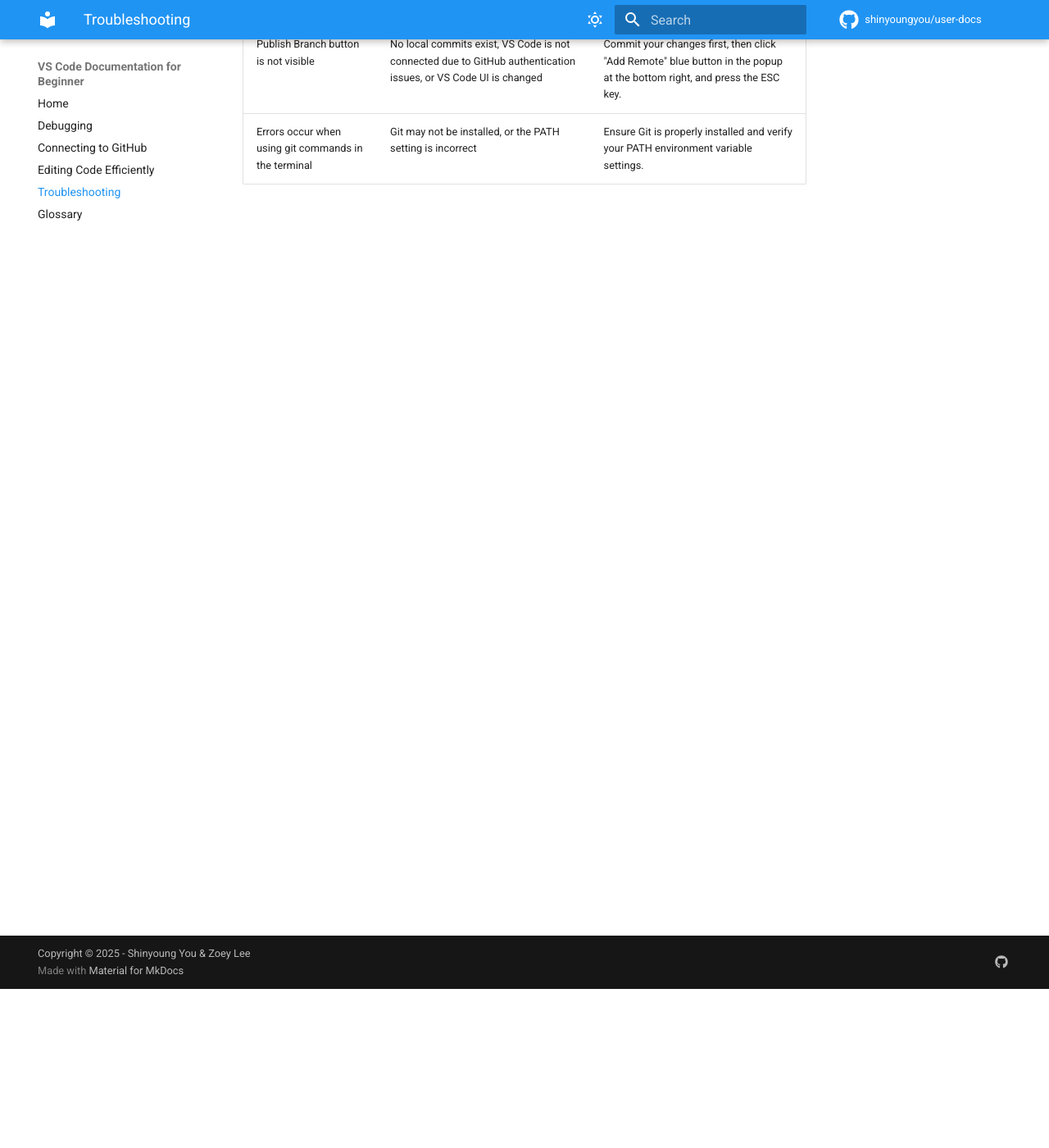
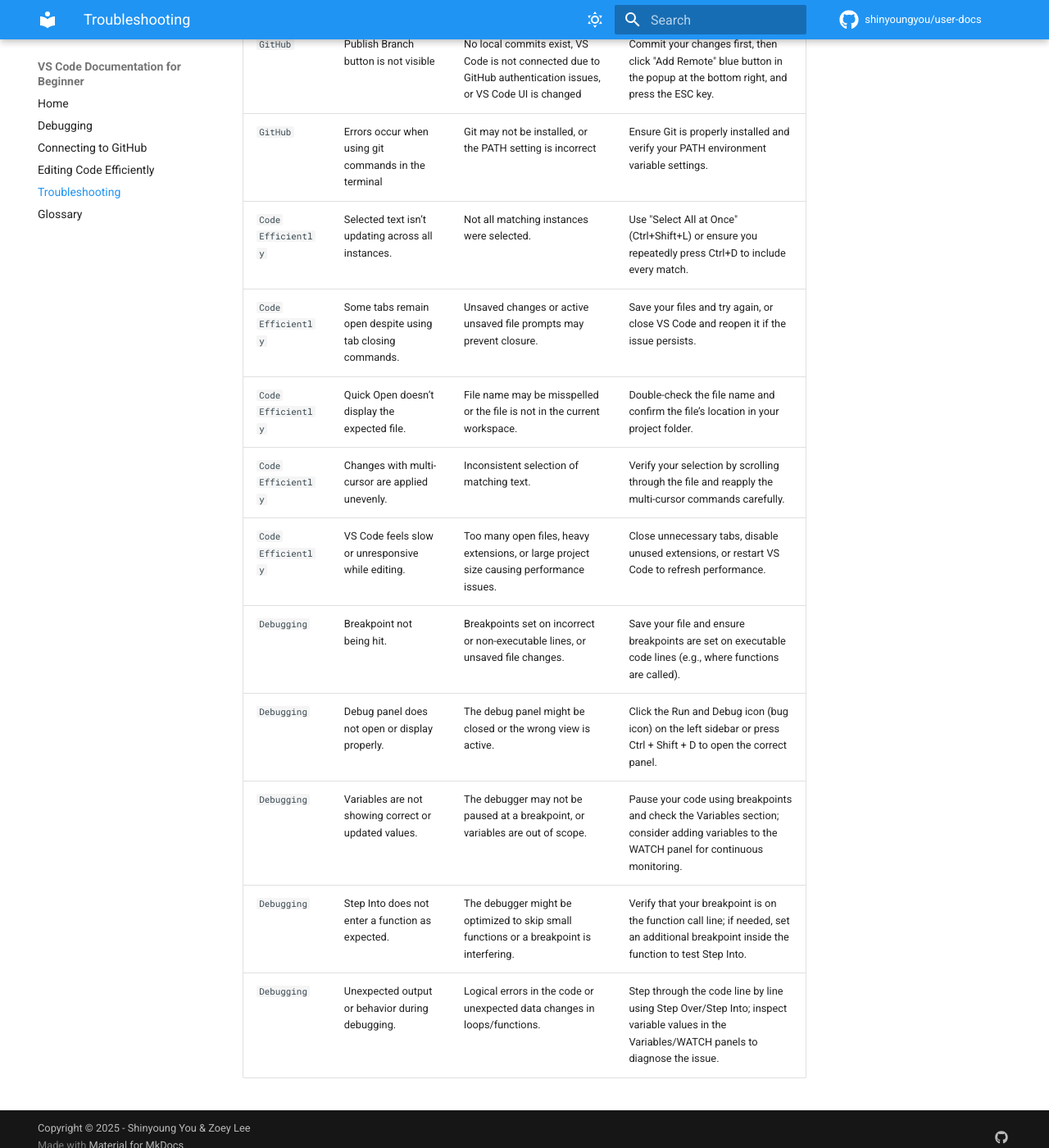
Before and after one commit to shinyoungyou/user-docs, an MkDocs documentation site: the page built from docs/pages/troubleshooting.md, in a window 1280 px wide and 1400 px high, scrolled down 194 px. Shown: the whole window at 82% size. Built offline with MkDocs 1.6.1 and Material for MkDocs 9.7.7, drawn with Linux system fonts in a browser that asks for light colours; comment, search, counter and statistics services are not loaded.

Commit message:
Add more  Instructions to Troubleshooting

```diff
--- a/docs/pages/troubleshooting.md
+++ b/docs/pages/troubleshooting.md
@@ -1,4 +1,14 @@
-| **Symptoms** | **Probable Cause** | **Action** |
-| ------------ | ------------------ | ---------- |
-|Publish Branch button is not visible|No local commits exist, VS Code is not connected due to GitHub authentication issues, or VS Code UI is changed|Commit your changes first, then click "Add Remote" blue button in the popup at the bottom right, and press the ESC key.|
-|Errors occur when using git commands in the terminal|Git may not be installed, or the PATH setting is incorrect|Ensure Git is properly installed and verify your PATH environment variable settings.|
+| **Instructions** | **Symptoms** | **Probable Cause** | **Action** |
+| ------------ | ------------ | ------------------ | ---------- |
+|`GitHub`|Publish Branch button is not visible|No local commits exist, VS Code is not connected due to GitHub authentication issues, or VS Code UI is changed|Commit your changes first, then click "Add Remote" blue button in the popup at the bottom right, and press the ESC key.|
+|`GitHub`|Errors occur when using git commands in the terminal|Git may not be installed, or the PATH setting is incorrect|Ensure Git is properly installed and verify your PATH environment variable settings.|
+|`Code Efficiently`|Selected text isn’t updating across all instances.|Not all matching instances were selected.|Use "Select All at Once" (Ctrl+Shift+L) or ensure you repeatedly press Ctrl+D to include every match.|
+|`Code Efficiently`|Some tabs remain open despite using tab closing commands.|Unsaved changes or active unsaved file prompts may prevent closure.|Save your files and try again, or close VS Code and reopen it if the issue persists.|
+|`Code Efficiently`|Quick Open doesn’t display the expected file.|File name may be misspelled or the file is not in the current workspace.|Double-check the file name and confirm the file’s location in your project folder.|
+|`Code Efficiently`|Changes with multi-cursor are applied unevenly.|Inconsistent selection of matching text.|Verify your selection by scrolling through the file and reapply the multi-cursor commands carefully.|
+|`Code Efficiently`|VS Code feels slow or unresponsive while editing.|Too many open files, heavy extensions, or large project size causing performance issues.|Close unnecessary tabs, disable unused extensions, or restart VS Code to refresh performance.|
+|`Debugging`|Breakpoint not being hit.|Breakpoints set on incorrect or non-executable lines, or unsaved file changes.|Save your file and ensure breakpoints are set on executable code lines (e.g., where functions are called).|
+|`Debugging`|Debug panel does not open or display properly.|The debug panel might be closed or the wrong view is active.|Click the Run and Debug icon (bug icon) on the left sidebar or press Ctrl + Shift + D to open the correct panel.|
+|`Debugging`|Variables are not showing correct or updated values.|The debugger may not be paused at a breakpoint, or variables are out of scope.|Pause your code using breakpoints and check the Variables section; consider adding variables to the WATCH panel for continuous monitoring.|
+|`Debugging`|Step Into does not enter a function as expected.|The debugger might be optimized to skip small functions or a breakpoint is interfering.|Verify that your breakpoint is on the function call line; if needed, set an additional breakpoint inside the function to test Step Into.|
+|`Debugging`|Unexpected output or behavior during debugging.|Logical errors in the code or unexpected data changes in loops/functions.|Step through the code line by line using Step Over/Step Into; inspect variable values in the Variables/WATCH panels to diagnose the issue.|
```
